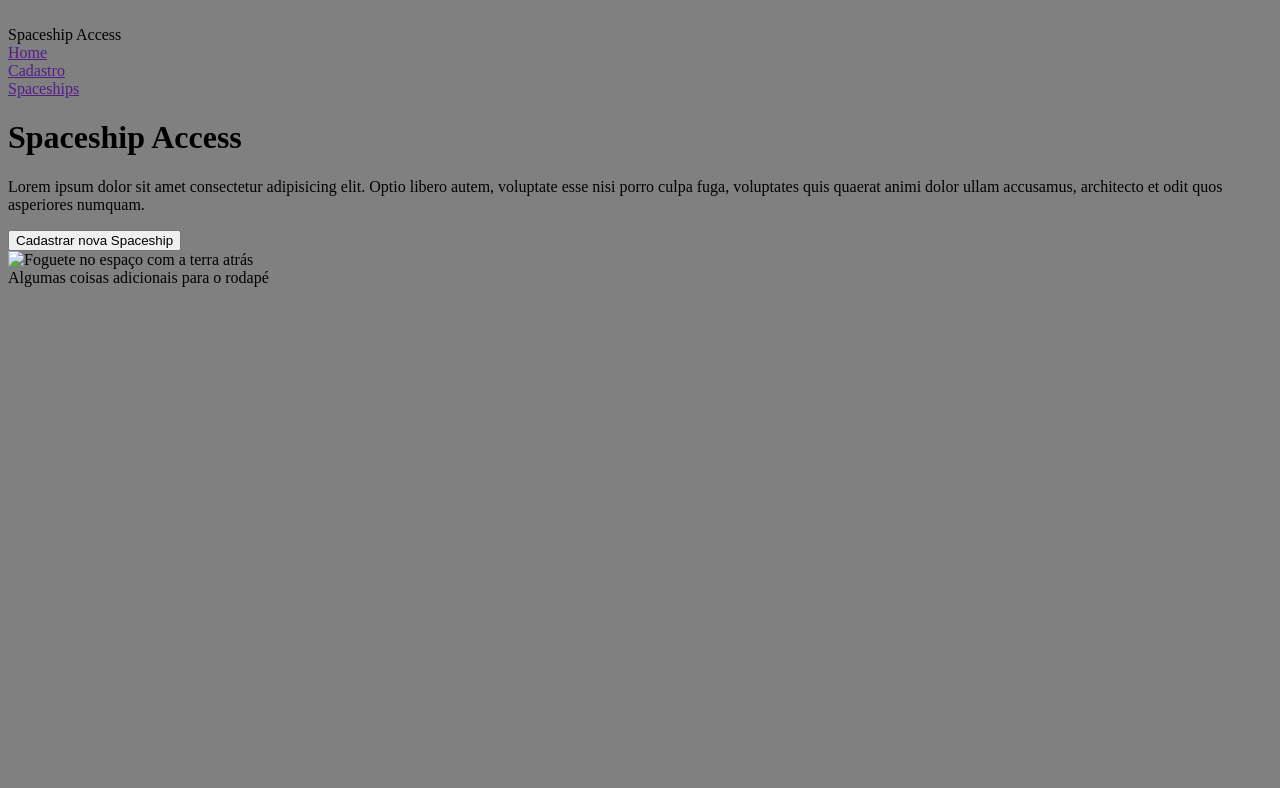
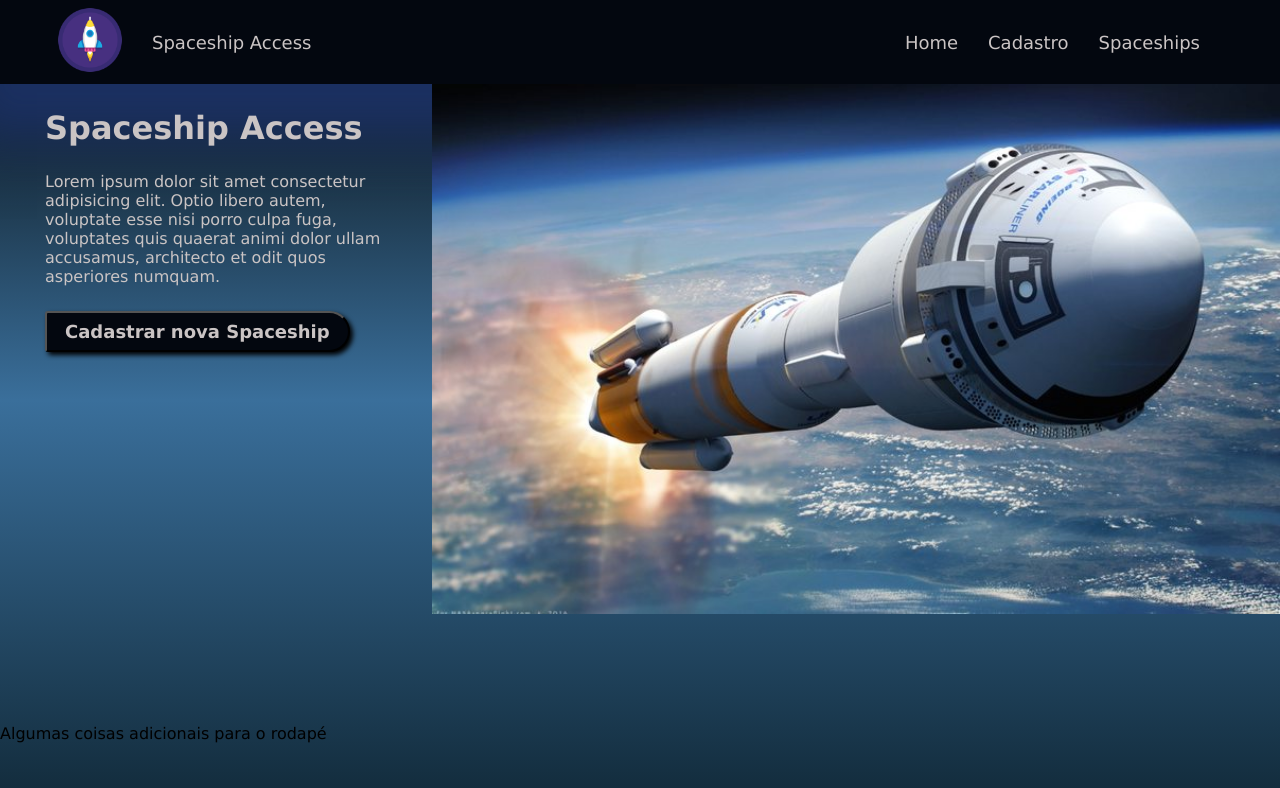
Before and after one commit to ElisonSchreiter/spaceship-access, a plain HTML site: page index.html in a window 1280 px wide. Drawn offline with Linux system fonts and the light colour scheme.

Commit message:
Added style folder with CSS stylesheet and images

```diff
--- a/style/style.css
+++ b/style/style.css
@@ -1,3 +1,83 @@
+* {
+  box-sizing: border-box;
+  padding: 0;
+  margin: 0;
+  --word-color: rgb(202, 196, 196);
+  --hard-blue: rgb(3, 7, 15);
+  font-family: 'Lucida Sans', 'Lucida Sans Regular', 'Lucida Grande',
+    'Lucida Sans Unicode', Geneva, Verdana, sans-serif;
+}
+a {
+  text-decoration: none;
+}
+
 body {
-  background: gray;
+  height: 100vh;
+  background: rgb(3, 5, 4);
+  background: linear-gradient(
+    rgba(3, 5, 4, 1) 0%,
+    rgb(58, 111, 155) 50%,
+    rgb(18, 43, 59) 100%
+  );
 }
+
+header {
+  margin: 0;
+  background: var(--hard-blue);
+  padding: 0 50px;
+  display: flex;
+  justify-content: space-between;
+  align-items: center;
+  color: var(--word-color);
+  font-size: 18px;
+  box-shadow: 10px 10px 50px 50px rgb(27, 48, 97);
+}
+.logo-image {
+  padding-right: 22px;
+  background-size: cover;
+}
+.logo,
+.nav-bar {
+  display: flex;
+}
+.logo {
+  align-items: center;
+}
+.nav-bar a {
+  color: var(--word-color);
+  padding-right: 30px;
+}
+
+main {
+  height: 80vh;
+  color: var(--word-color);
+  display: flex;
+}
+.main-text h1 {
+  padding: 25px;
+  padding-left: 45px;
+}
+.main-text p {
+  padding: 0 45px;
+  padding-bottom: 10px;
+}
+.main-text button {
+  background: var(--hard-blue);
+  color: var(--word-color);
+  /* font-family: 'Franklin Gothic Medium', 'Arial Narrow', Arial, sans-serif; */
+  font-weight: 700;
+  font-size: 18px;
+  margin-top: 15px;
+  margin-left: 45px;
+  padding: 8px 18px;
+  border-radius: 5px 35px 35px 5px;
+  box-shadow: 3px 3px 5px black;
+  transition: 0.5s ease;
+}
+.main-text button:hover {
+  box-shadow: 10px 5px 5px black;
+  padding: 8px 32px;
+  background: rgb(104, 202, 202);
+  color: rgb(13, 44, 50);
+  cursor: pointer;
+}
```
Also changed, not shown: style/images/favicon/favicon-32x32.png (added), style/images/foguete-logo.png (added), style/images/spaceship-bg.jpg (renamed from style/images/spaceship.jpg).
